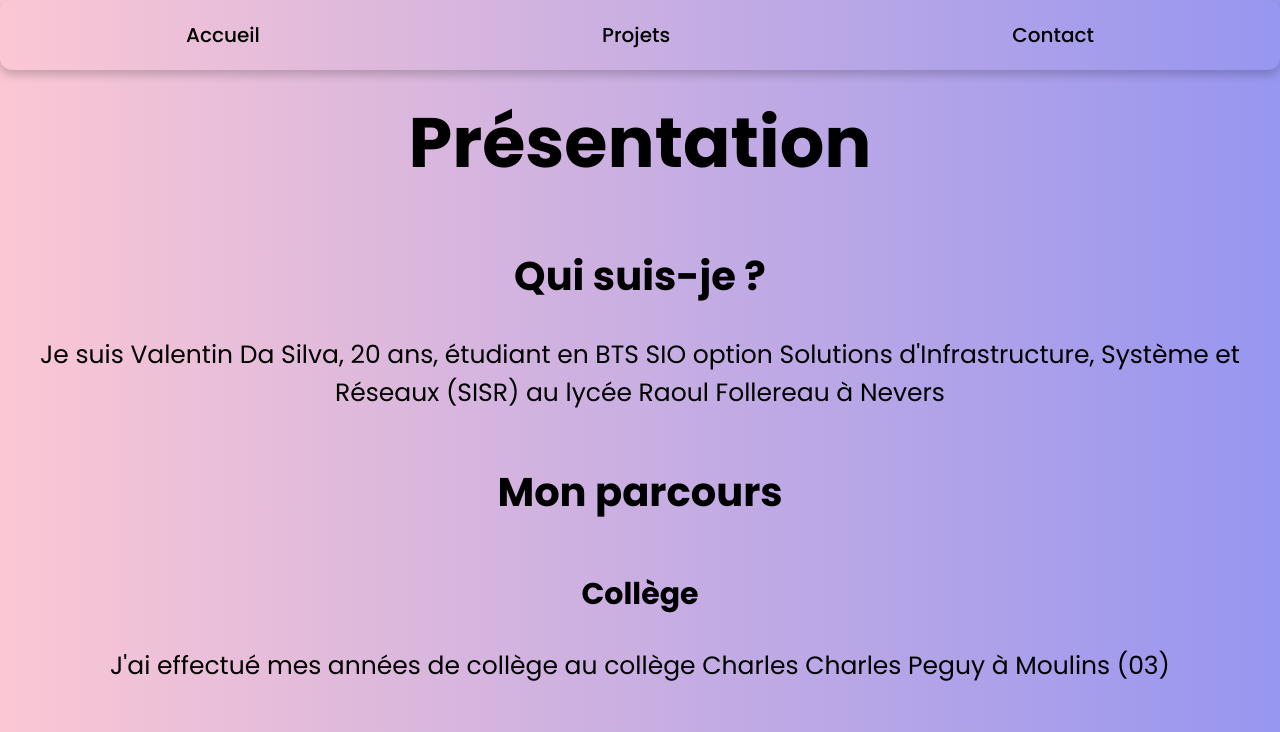
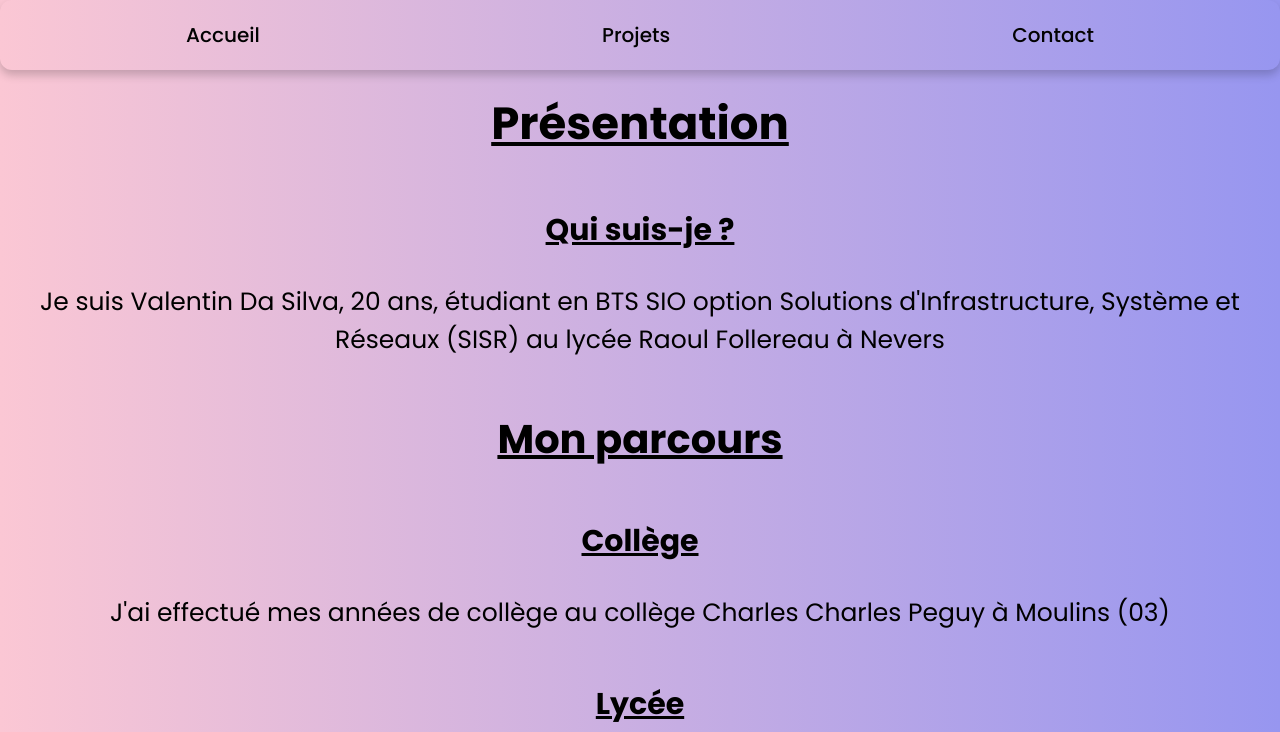
Before and after one commit to Akouds/akouds.github.io, a plain HTML site: page index.html in a window 1280 px wide. Shown: the top 732 px of the page. Drawn offline with Linux system fonts and the light colour scheme.

Commit message:
rererere

```diff
--- a/css/index.css
+++ b/css/index.css
@@ -3,19 +3,31 @@
 h1 {
     text-align: center;
     margin-top: 20px;
-    font-size: 70px;
+    font-size: 45px;
+    text-decoration: underline;
+
 }
 
 h2{
     text-align: center;
     margin-top: 50px;
+    font-size: 30px;
+    text-decoration: underline;
+
+}
+
+h2.par{
+    text-align: center;
     font-size: 40px;
+    text-decoration: underline;
 }
 
 h3{
     text-align: center;
     margin-top: 50px;
     font-size: 30px;
+    text-decoration: underline;
+
 
 }
 
--- a/index.html
+++ b/index.html
@@ -25,7 +25,7 @@
 
  <p>Je suis Valentin Da Silva, 20 ans, étudiant en BTS SIO option Solutions d'Infrastructure, Système et Réseaux (SISR) au lycée Raoul Follereau à Nevers</p>
 
- <h2>Mon parcours</h2>
+ <h2 class="par">Mon parcours</h2>
 
  <h3>Collège</h3>
 
```
Also changed, not shown: image/logojm.webp (added).
